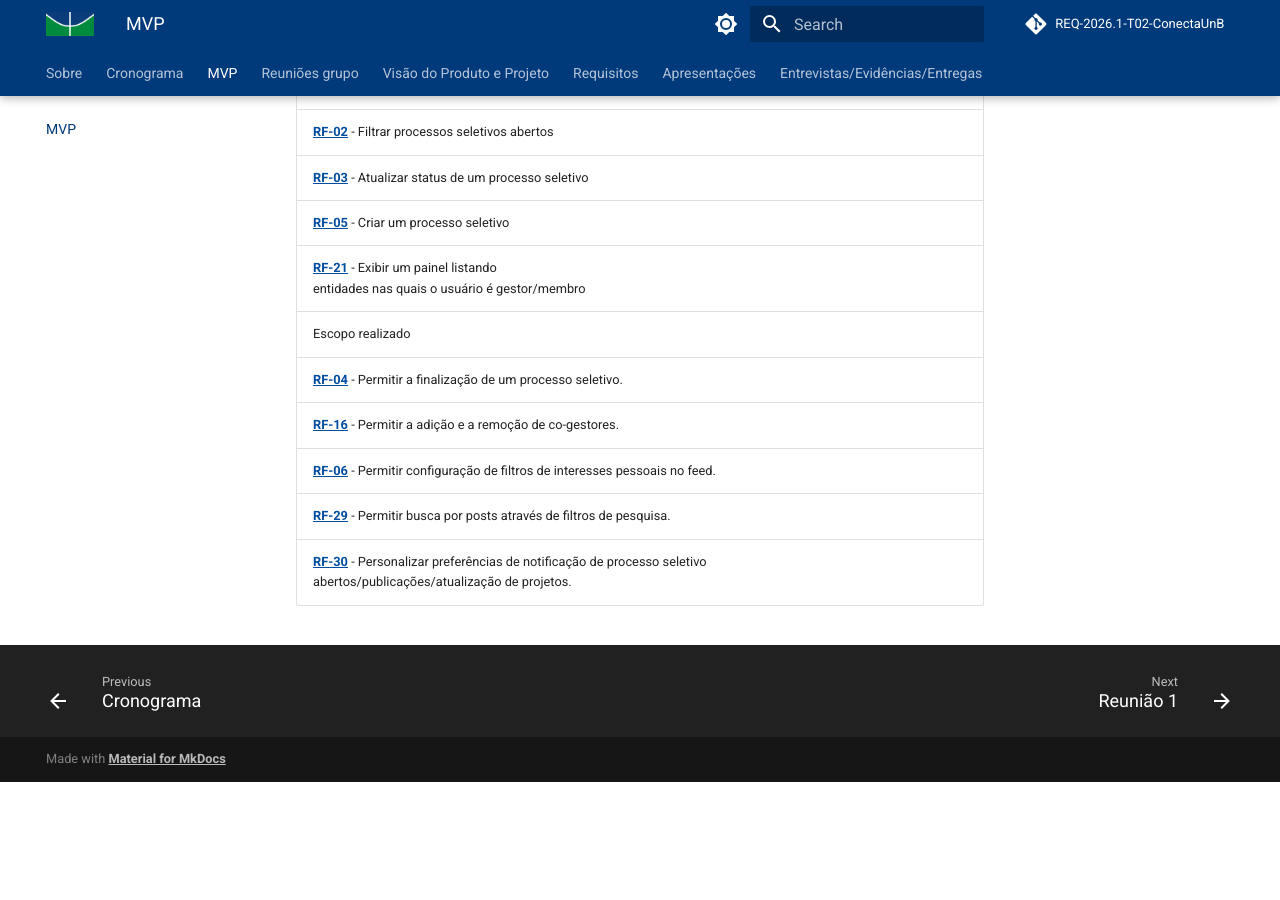
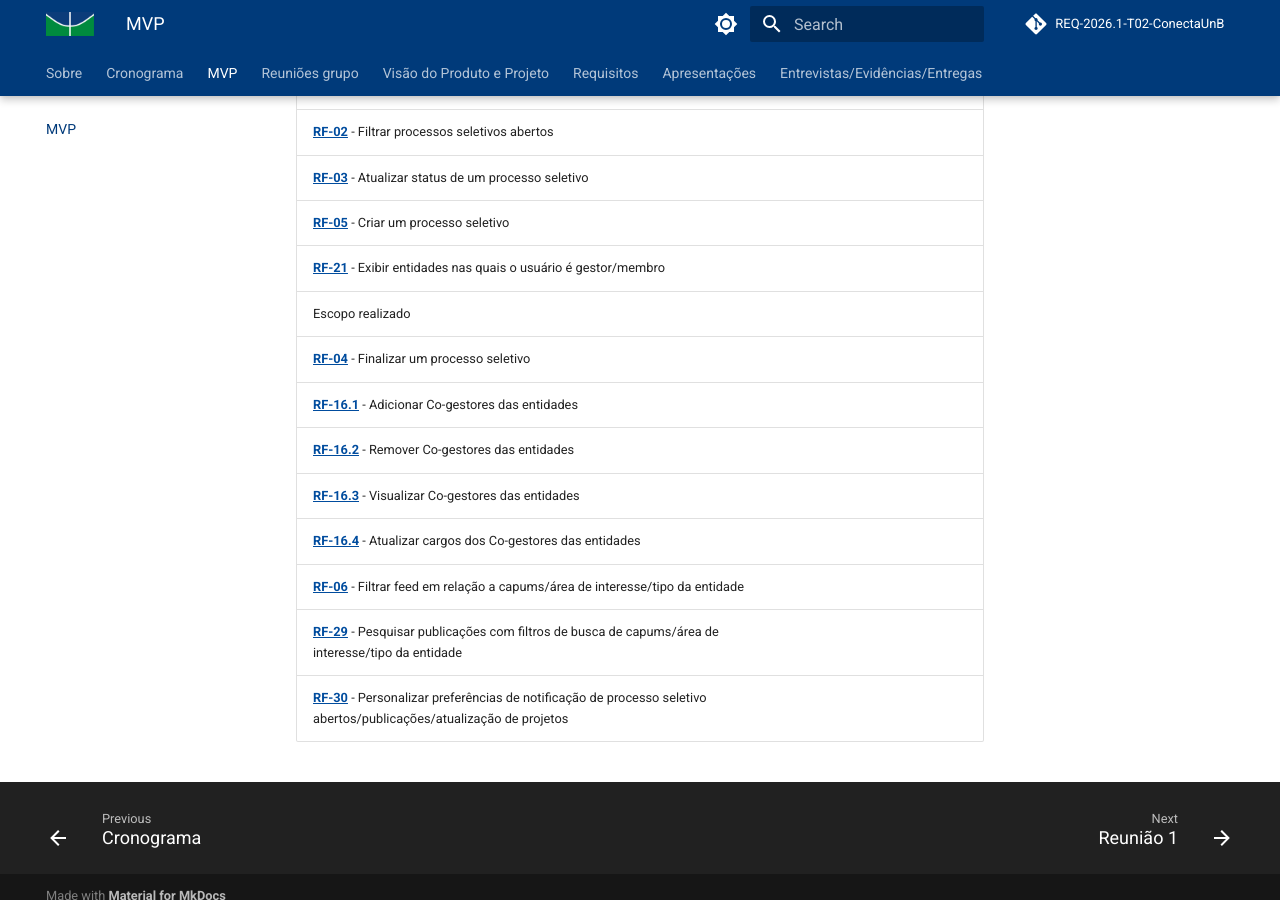
Before and after one commit to mdsreq-fga-unb/REQ-2026.1-T02-ConectaUnB, an MkDocs documentation site: the page built from docs/mvp/mvp.md, in a window 1280 px wide and 900 px high, scrolled down 937 px. Built offline with MkDocs 1.6.1 and Material for MkDocs 9.7.7, drawn with Linux system fonts in a browser that asks for light colours; comment, search, counter and statistics services are not loaded; before the commit the page ends 1719 px from its top, so only the background shows below that.

Commit message:
docs: Atualiza páginas do escopo realizado

```diff
--- a/docs/mvp/mvp.md
+++ b/docs/mvp/mvp.md
@@ -22,10 +22,13 @@
 | [**RF-02**](../RFuncionais/RF_02.md) - Filtrar processos seletivos abertos |  |  |
 | [**RF-03**](../RFuncionais/RF_03.md) - Atualizar status de um processo seletivo |  |  |
 | [**RF-05**](../RFuncionais/RF_05.md) - Criar um processo seletivo |  |  |
-| [**RF-21**](../RFuncionais/RF_21.md) - Exibir um painel listando<br>entidades nas quais o usuário é gestor/membro |  |  |
+| [**RF-21**](../RFuncionais/RF_21.md) - Exibir entidades nas quais o usuário é gestor/membro |  |  |
 | Escopo realizado| | |
-| [**RF-04**](../RFuncionais/escopo/RF_04.md) - Permitir a finalização de um processo seletivo. |  |  |
-| [**RF-16**](../RFuncionais/escopo/RF_16.md) - Permitir a adição e a remoção de co-gestores. |  |  |
-| [**RF-06**](../RFuncionais/escopo/RF_06.md) - Permitir configuração de filtros de interesses pessoais no feed. |  |  |
-| [**RF-29**](../RFuncionais/escopo/RF_29.md) - Permitir busca por posts através de filtros de pesquisa. |  |  |
-| [**RF-30**](../RFuncionais/escopo/RF_30.md) - Personalizar preferências de notificação de processo seletivo abertos/publicações/atualização de projetos. |  |  |
+| [**RF-04**](../RFuncionais/escopo/RF_04.md) - Finalizar um processo seletivo |  |  |
+| [**RF-16.1**](../RFuncionais/escopo/RF_16.1.md) - Adicionar Co-gestores das entidades |  |  |
+| [**RF-16.2**](../RFuncionais/escopo/RF_16.2.md) - Remover Co-gestores das entidades |  |  |
+| [**RF-16.3**](../RFuncionais/escopo/RF_16.3.md) - Visualizar Co-gestores das entidades |  |  |
+| [**RF-16.4**](../RFuncionais/escopo/RF_16.4.md) - Atualizar cargos dos Co-gestores das entidades |  |  |
+| [**RF-06**](../RFuncionais/escopo/RF_06.md) - Filtrar feed em relação a capums/área de interesse/tipo da entidade |  |  |
+| [**RF-29**](../RFuncionais/escopo/RF_29.md) - Pesquisar publicações com filtros de busca de capums/área de interesse/tipo da entidade |  |  |
+| [**RF-30**](../RFuncionais/escopo/RF_30.md) - Personalizar preferências de notificação de processo seletivo abertos/publicações/atualização de projetos |  |  |
```
Also changed, not shown: docs/RFuncionais/RF_20.md (+1 -1 lines), docs/RFuncionais/RF_21.md (+1 -1 lines), docs/RFuncionais/escopo/RF_04.md (+1 -1 lines), docs/RFuncionais/escopo/RF_06.md (+1 -0 lines), docs/RFuncionais/escopo/RF_16.1.md (added, +25 -0 lines), docs/RFuncionais/escopo/RF_16.2.md (added, +25 -0 lines), docs/RFuncionais/escopo/RF_16.3.md (added, +24 -0 lines), docs/RFuncionais/escopo/RF_16.4.md (added, +24 -0 lines), docs/RFuncionais/escopo/RF_16.md (+1 -0 lines), docs/RFuncionais/escopo/RF_29.md (+1 -0 lines), docs/requisitos/requisitosFuncionais.md (+1 -1 lines).
